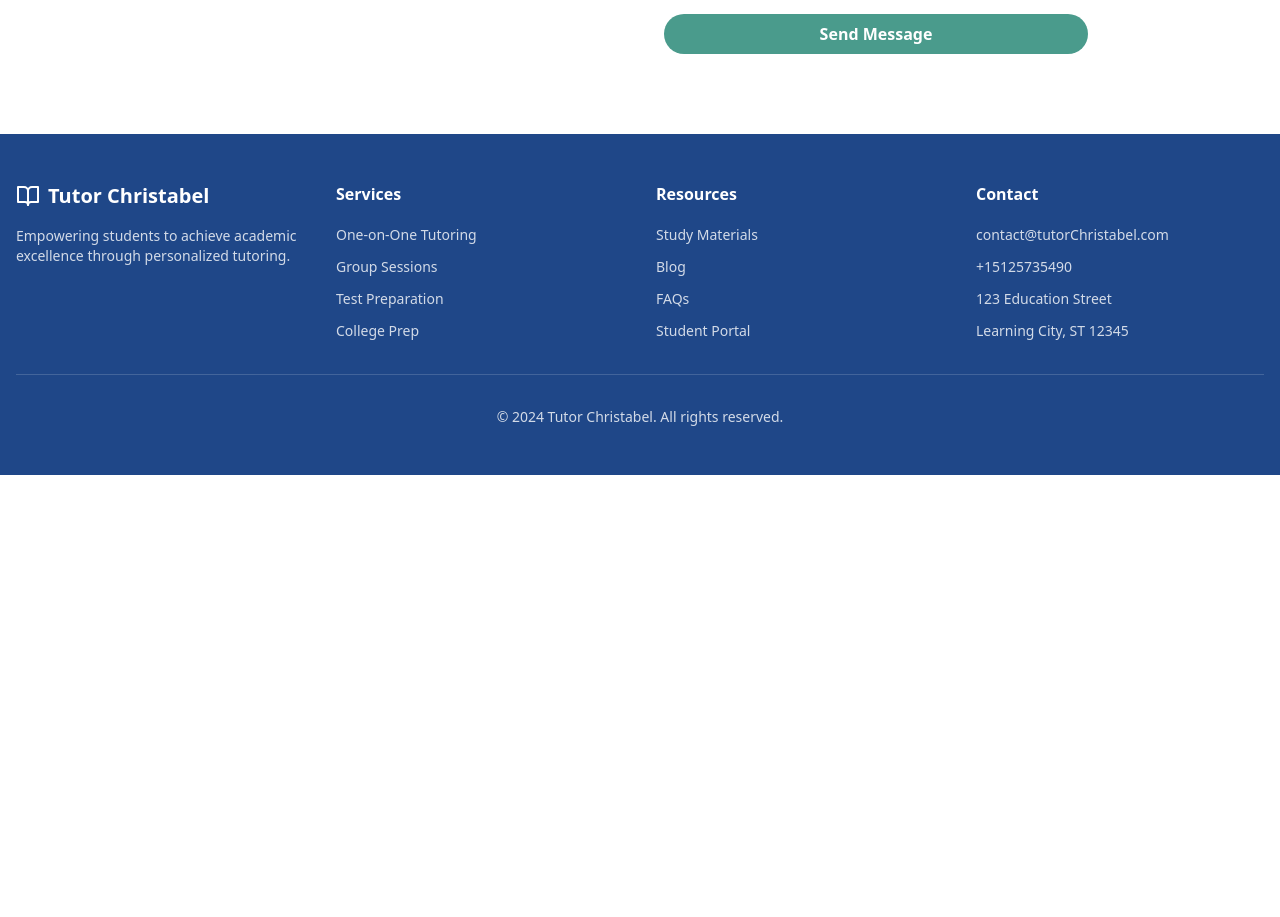
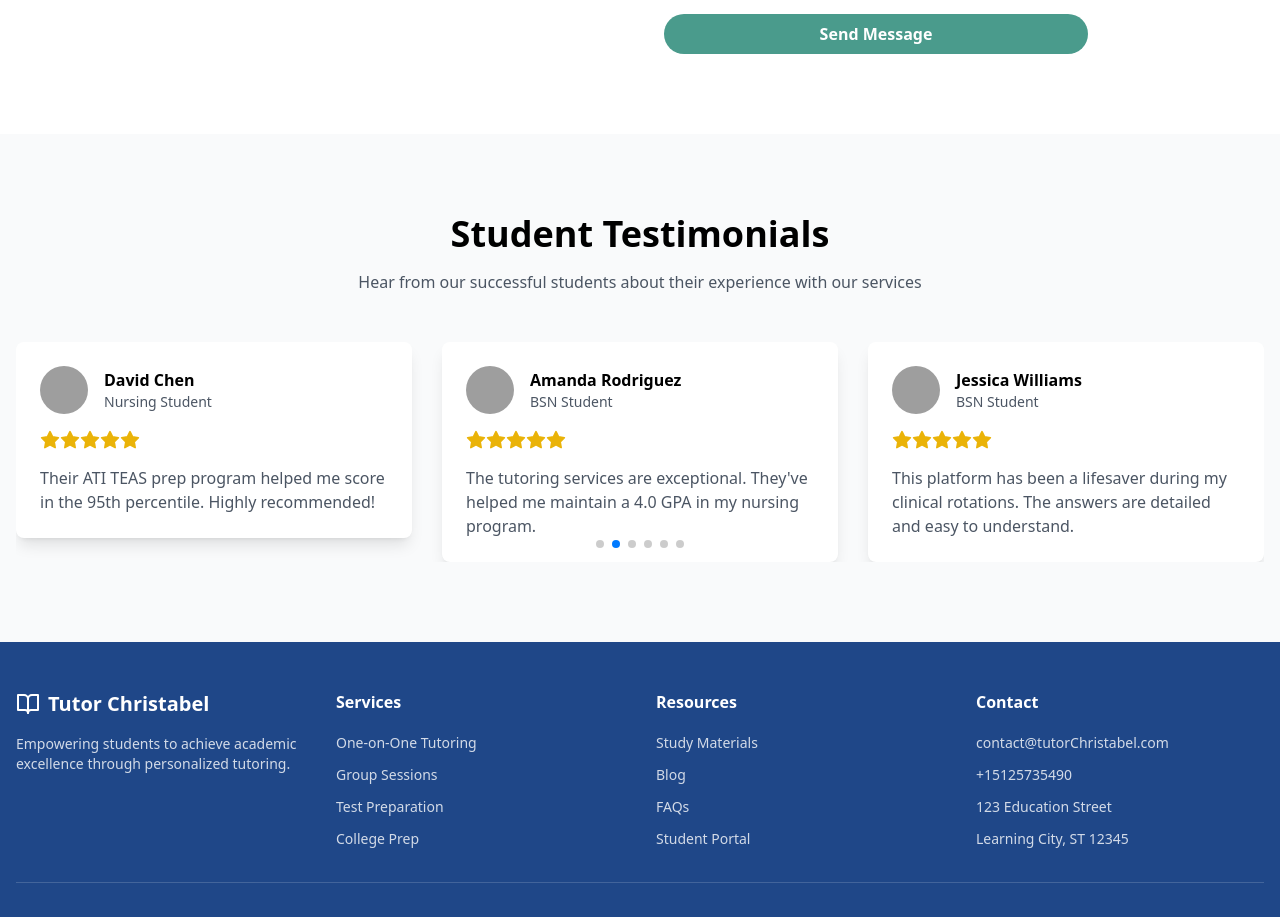
Before and after one commit to Mwangea/Tutor-xxxx, a React (Vite) app: page / in a window 1280 px wide. Shown: the part 4080-4997 px from the top of the page. Before the commit the page ends 4555 px from the top, so only its background shows below. Built offline with nearby package versions, Linux system fonts and the light colour scheme; grey boxes are pictures that could not be loaded.

Commit message:
feat:Testimonial card

```diff
--- a/package.json
+++ b/package.json
@@ -15,7 +15,8 @@
     "lucide-react": "^0.344.0",
     "next": "^15.1.2",
     "react": "^18.3.1",
-    "react-dom": "^18.3.1"
+    "react-dom": "^18.3.1",
+    "swiper": "^11.1.15"
   },
   "devDependencies": {
     "@eslint/js": "^9.9.1",
--- a/src/App.tsx
+++ b/src/App.tsx
@@ -7,6 +7,7 @@ import ProjectsGrid from './components/Projects/ProjectsGrid';
 import ContactForm from './components/Contact/ContactForm';
 import Footer from './components/Footer/Footer';
 import WhatsAppButton from './components/common/WhatsAppButton';
+import { TestimonialCard } from './components/TestimonialCard';
 
 function App() {
   return (
@@ -45,6 +46,9 @@ function App() {
         </div>
       </section>
 
+      {/*Testimonial */}
+      <TestimonialCard />
+
       <Footer />
       <WhatsAppButton
         phoneNumber="+15125735490"
--- a/src/components/Services/ServiceCard.tsx
+++ b/src/components/Services/ServiceCard.tsx
@@ -1,4 +1,4 @@
-import React from 'react';
+
 import { LucideIcon } from 'lucide-react';
 
 interface ServiceCardProps {
--- a/src/components/Services/ServicesList.tsx
+++ b/src/components/Services/ServicesList.tsx
@@ -1,4 +1,4 @@
-import React, { useState } from 'react';
+import  { useState } from 'react';
 import ServiceCard from './ServiceCard';
 import { allServices } from './servicesData';
 
--- /dev/null
+++ b/src/components/TestimonialCard.tsx
@@ -0,0 +1,111 @@
+
+import { Star } from 'lucide-react';
+import { Swiper, SwiperSlide } from 'swiper/react';
+import { Autoplay, Pagination } from 'swiper/modules';
+
+// Import Swiper styles
+import 'swiper/css';
+import 'swiper/css/pagination';
+
+const TESTIMONIALS = [
+  {
+    name: "Rachel Johnson",
+    role: "NCLEX Graduate",
+    content: "The support I received was invaluable. I passed my NCLEX on the first try thanks to their guidance!",
+    rating: 5,
+    image: "https://images.unsplash.com/photo-1494790108377-be9c29b29330?ixlib=rb-1.2.1&auto=format&fit=crop&w=200&q=80"
+  },
+  {
+    name: "David Chen",
+    role: "Nursing Student",
+    content: "Their ATI TEAS prep program helped me score in the 95th percentile. Highly recommended!",
+    rating: 5,
+    image: "https://images.unsplash.com/photo-1507003211169-0a1dd7228f2d?ixlib=rb-1.2.1&auto=format&fit=crop&w=200&q=80"
+  },
+  {
+    name: "Amanda Rodriguez",
+    role: "BSN Student",
+    content: "The tutoring services are exceptional. They've helped me maintain a 4.0 GPA in my nursing program.",
+    rating: 5,
+    image: "https://images.unsplash.com/photo-1438761681033-6461ffad8d80?ixlib=rb-1.2.1&auto=format&fit=crop&w=200&q=80"
+  },
+  {
+    name: 'Jessica Williams',
+    role: 'BSN Student',
+    image: 'https://images.unsplash.com/photo-1494790108377-be9c29b29330?ixlib=rb-1.2.1&auto=format&fit=facearea&facepad=2&w=256&h=256&q=80',
+    content: 'This platform has been a lifesaver during my clinical rotations. The answers are detailed and easy to understand.',
+    rating: 5,
+  },
+  {
+    name: 'Kevin Zhang',
+    role: 'RN Student',
+    image: 'https://images.unsplash.com/photo-1519345182560-3f2917c472ef?ixlib=rb-1.2.1&auto=format&fit=facearea&facepad=2&w=256&h=256&q=80',
+    content: 'The quality of explanations here is outstanding. It helped me ace my NCLEX preparation.',
+    rating: 5,
+  },
+  {
+    name: 'Sophia Martinez',
+    role: 'DNP Student',
+    image: 'https://images.unsplash.com/photo-1438761681033-6461ffad8d80?ixlib=rb-1.2.1&auto=format&fit=facearea&facepad=2&w=256&h=256&q=80',
+    content: 'Incredible resource for advanced nursing concepts. The community here is supportive and knowledgeable.',
+    rating: 5,
+  },
+];
+
+export function TestimonialCard() {
+  return (
+    <section id="testimonials" className="py-20 bg-gray-50">
+      <div className="container mx-auto px-4">
+        <h2 className="text-4xl font-bold text-center mb-4">Student Testimonials</h2>
+        <p className="text-gray-600 text-center mb-12 max-w-2xl mx-auto">
+          Hear from our successful students about their experience with our services
+        </p>
+
+        <Swiper
+          modules={[Autoplay, Pagination]}
+          spaceBetween={30}
+          slidesPerView={1}
+          pagination={{ clickable: true }}
+          autoplay={{
+            delay: 3000, // Change slide every 3 seconds
+            disableOnInteraction: false, // Continue autoplay after user interaction
+          }}
+          loop={true}
+          breakpoints={{
+            768: {
+              slidesPerView: 2,
+            },
+            1024: {
+              slidesPerView: 3,
+            }
+          }}
+          className="testimonial-swiper"
+        >
+          {TESTIMONIALS.map((testimonial, index) => (
+            <SwiperSlide key={index}>
+              <div className="bg-white rounded-lg p-6 shadow-lg h-full">
+                <div className="flex items-center mb-4">
+                  <img
+                    src={testimonial.image}
+                    alt={testimonial.name}
+                    className="w-12 h-12 rounded-full object-cover mr-4"
+                  />
+                  <div>
+                    <h3 className="font-bold">{testimonial.name}</h3>
+                    <p className="text-gray-600 text-sm">{testimonial.role}</p>
+                  </div>
+                </div>
+                <div className="flex mb-4">
+                  {[...Array(testimonial.rating)].map((_, i) => (
+                    <Star key={i} className="w-5 h-5 text-yellow-500 fill-current" />
+                  ))}
+                </div>
+                <p className="text-gray-600">{testimonial.content}</p>
+              </div>
+            </SwiperSlide>
+          ))}
+        </Swiper>
+      </div>
+    </section>
+  );
+}
```
Also changed, not shown: 1 other file (tests, documents, lock files or other folders).
